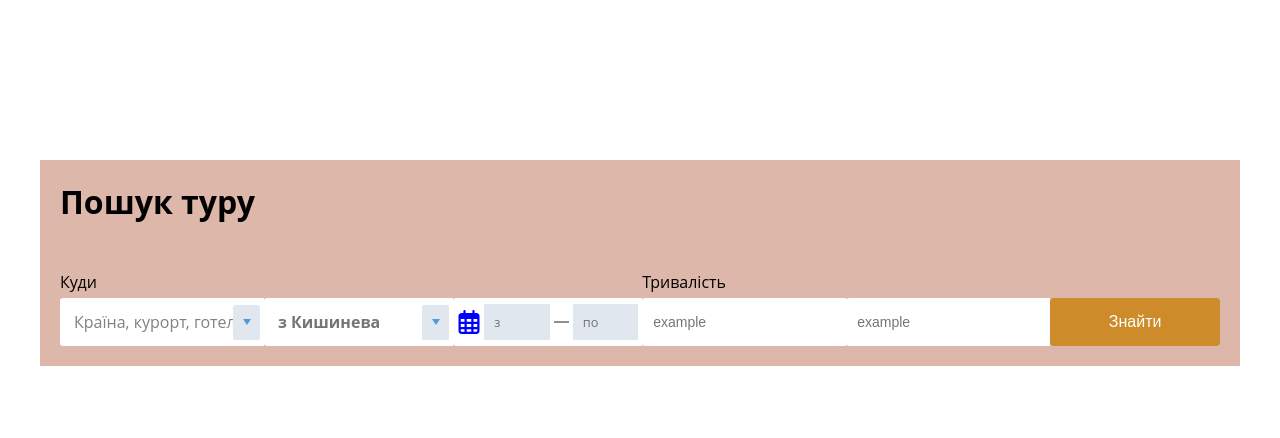
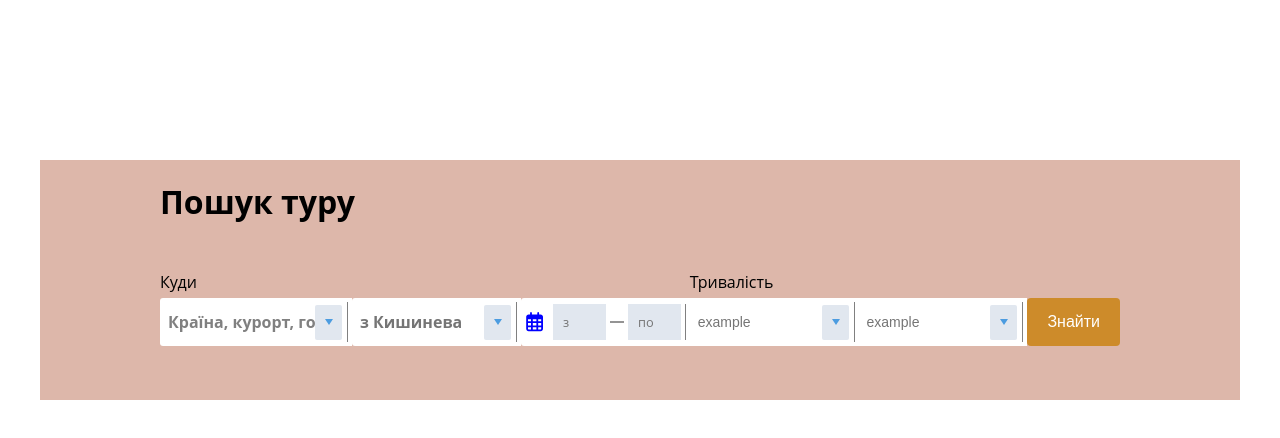
Before and after one commit to InnaTymoshenko/multiselect_form, a React (Create React App) app: page / in a window 1280 px wide. Shown: the top 438 px of the page. Built offline with nearby package versions, Linux system fonts and the light colour scheme.

Commit message:
fixrd styles

```diff
--- a/src/components/CommonForm.jsx
+++ b/src/components/CommonForm.jsx
@@ -10,6 +10,7 @@ const CommonForm = () => {
 	const { resetDates } = useDateStore()
 	const { resetAirports } = useAirportSelectStore()
 	const { resetSelectedResorts } = useResortsStore()
+
 	const handleSubmit = async e => {
 		e.preventDefault()
 
@@ -54,13 +55,13 @@ const CommonForm = () => {
 
 				<form className={styles.orderForm} onSubmit={handleSubmit}>
 					<div className={styles.commonBlock}>
-						<div className={styles.wrapperDist}>
+						<div className={styles.wrapperDiv}>
 							<span>Куди</span>
 							<SearchPlace />
 						</div>
 						<AirSelect />
 						<DateSelect />
-						<div className={styles.wrapperDist}>
+						<div className={styles.wrapperDiv}>
 							<span>Тривалість</span>
 							<div className={styles.formField}>
 								<input
@@ -74,7 +75,7 @@ const CommonForm = () => {
 								<div className={styles.cnt} onClick={() => {}}></div>
 							</div>
 						</div>
-						<div className={styles.wrapperDist}>
+						<div className={styles.wrapperDiv}>
 							<div className={styles.formField}>
 								<input
 									className={styles.searchAir}
--- a/src/components/airSelect/airSelect.module.css
+++ b/src/components/airSelect/airSelect.module.css
@@ -1,5 +1,5 @@
 .wrapperDiv {
-	width: 204px;
+	width: 12rem;
 	height: 3rem;
 }
 
@@ -31,7 +31,7 @@
 	background-color: white;
 	border-left-color: #d4d4d4;
 	border-radius: 3px 0 0 3px;
-	padding-inline: 0.25rem;
+	padding: 0.25rem;
 }
 
 .formField {
@@ -99,7 +99,7 @@
 
 .cnt {
 	position: absolute;
-	right: 4px;
+	right: 10px;
 	top: 7px;
 	width: 27px;
 	height: 35px;
@@ -124,13 +124,21 @@
 .searchAir {
 	width: 100%;
 	height: 100%;
-	padding-left: 10px;
+	padding-inline: 0.25rem;
 	border: none;
+	border-radius: 3px 0 0 3px;
+	font-size: 14px;
 	outline: none;
 	color: rgb(87 101 113);
 	font-family: 'Open Sans', sans-serif;
 	font-size: medium;
 	font-weight: bolder;
+}
+
+@media screen and (min-width: 1024px) {
+	.searchAir {
+		border-right: 1px solid gray;
+	}
 }
 
 .listCountry {
@@ -151,7 +159,7 @@
 }
 
 .formList {
-	width: 204px;
+	width: 12rem;
 	height: 324px;
 	display: block;
 	position: relative;
--- a/src/components/commonForm.module.css
+++ b/src/components/commonForm.module.css
@@ -1,12 +1,16 @@
 .wrapper {
 	width: 100%;
 	max-width: 1200px;
+	min-height: 30vh;
 	margin: 0 auto;
 	padding: 20px;
 	background-color: rgb(221 183 170);
 }
 
 .searchBlockWrapper {
+	width: 100%;
+	max-width: 960px;
+	margin: 0 auto;
 	display: flex;
 	flex-direction: column;
 	align-items: flex-start;
@@ -29,34 +33,53 @@
 	justify-content: space-between;
 }
 
-.wrapperDist {
+.wrapperDiv {
 	display: flex;
 	flex-direction: column;
 	gap: 5px;
+	width: 45%;
 }
 
 .formField {
 	position: relative;
 	width: 100%;
 	height: 3rem;
+	background-color: white;
+	padding: 0.25rem;
 }
 
 .searchAir {
 	width: 100%;
 	height: 100%;
-	padding: 10px;
-	border: 1px solid transparent;
+	padding-inline: 0.25rem;
+	border: none;
+	outline: none;
 	border-radius: 3px 0 0 3px;
 	font-size: 14px;
 }
 
 .cnt {
 	position: absolute;
-	top: 0;
-	right: 0;
-	width: 30px;
-	height: 100%;
+	right: 10px;
+	top: 7px;
+	width: 27px;
+	height: 35px;
+	border-radius: 2px;
+	background-color: #e1e7ef;
 	cursor: pointer;
+}
+
+.cnt::after {
+	content: '';
+	position: absolute;
+	top: 14px;
+	right: 9px;
+	pointer-events: none;
+	width: 0;
+	height: 0;
+	border-style: solid;
+	border-width: 6px 4px 0;
+	border-color: #4c9ce0 transparent transparent;
 }
 
 .formBtn {
@@ -71,13 +94,8 @@
 	border-radius: 4px;
 }
 
-.wrapperDist,
-.wrappperDiv {
-	width: 45%;
-}
-
 .formBtn:hover {
-	background-color: #0056b3;
+	background-color: #cd8c2ab7;
 }
 
 @media screen and (min-width: 1024px) {
@@ -87,7 +105,7 @@
 	}
 
 	.formBtn {
-		width: 180px;
+		width: 6rem;
 	}
 
 	.commonBlock {
@@ -97,15 +115,17 @@
 		gap: 0;
 	}
 
-	.wrapperDist,
-	.wrappperDiv,
-	.formBtn {
-		max-width: 204px;
+	.wrapperDiv {
+		width: 12rem;
 	}
 
 	.formField {
-		width: 204px;
+		width: 100%;
 		height: 3rem;
+	}
+
+	.searchAir {
+		border-right: 1px solid gray;
 	}
 }
 
@@ -115,7 +135,7 @@
 		align-items: stretch;
 	}
 
-	.wrapperDist,
+	.wrapperDiv,
 	.wrappperDiv {
 		width: 100%;
 	}
--- a/src/components/countrySelect/countrySelect.module.css
+++ b/src/components/countrySelect/countrySelect.module.css
@@ -1,5 +1,5 @@
 .wrapperDiv {
-	width: 204px;
+	width: 12rem;
 	height: 3rem;
 }
 
@@ -31,7 +31,7 @@
 	background-color: white;
 	border-left-color: #d4d4d4;
 	border-radius: 3px 0 0 3px;
-	padding-inline: 0.25rem;
+	padding: 0.25rem;
 }
 
 .formField {
@@ -99,7 +99,7 @@
 
 .cnt {
 	position: absolute;
-	right: 4px;
+	right: 10px;
 	top: 7px;
 	width: 27px;
 	height: 35px;
@@ -165,9 +165,21 @@
 .searchPlace {
 	width: 100%;
 	height: 100%;
-	padding-left: 10px;
+	padding-inline: 0.25rem;
 	border: none;
+	border-radius: 3px 0 0 3px;
+	font-size: 14px;
 	outline: none;
+	color: rgb(87 101 113);
+	font-family: 'Open Sans', sans-serif;
+	font-size: medium;
+	font-weight: bolder;
+}
+
+@media screen and (min-width: 1024px) {
+	.searchPlace {
+		border-right: 1px solid gray;
+	}
 }
 
 .searchPlace::placeholder {
--- a/src/components/dateSelect/DateSelect.jsx
+++ b/src/components/dateSelect/DateSelect.jsx
@@ -69,7 +69,7 @@ const DataSelect = ({ n = 10 }) => {
 		setShowData(false)
 	}
 
-	console.log(startDate)
+	// console.log(startDate)
 
 	useEffect(() => {
 		if (!startDateFrom && !endDate) {
--- a/src/components/dateSelect/dataSelect.module.css
+++ b/src/components/dateSelect/dataSelect.module.css
@@ -1,5 +1,5 @@
 .wrapperDiv {
-	width: 204px;
+	width: 12rem;
 	height: 3rem;
 }
 
@@ -107,10 +107,18 @@
 	display: flex;
 	align-items: center;
 	gap: 0.25em;
+	border: none;
+	padding-inline: 0.25rem;
+}
+
+@media screen and (min-width: 1024px) {
+	.blockDateInput {
+		border-right: 1px solid gray;
+	}
 }
 
 .dateIcon {
-	font-size: 1.5em;
+	font-size: 1.2em;
 	color: blue;
 	cursor: pointer;
 }
```
